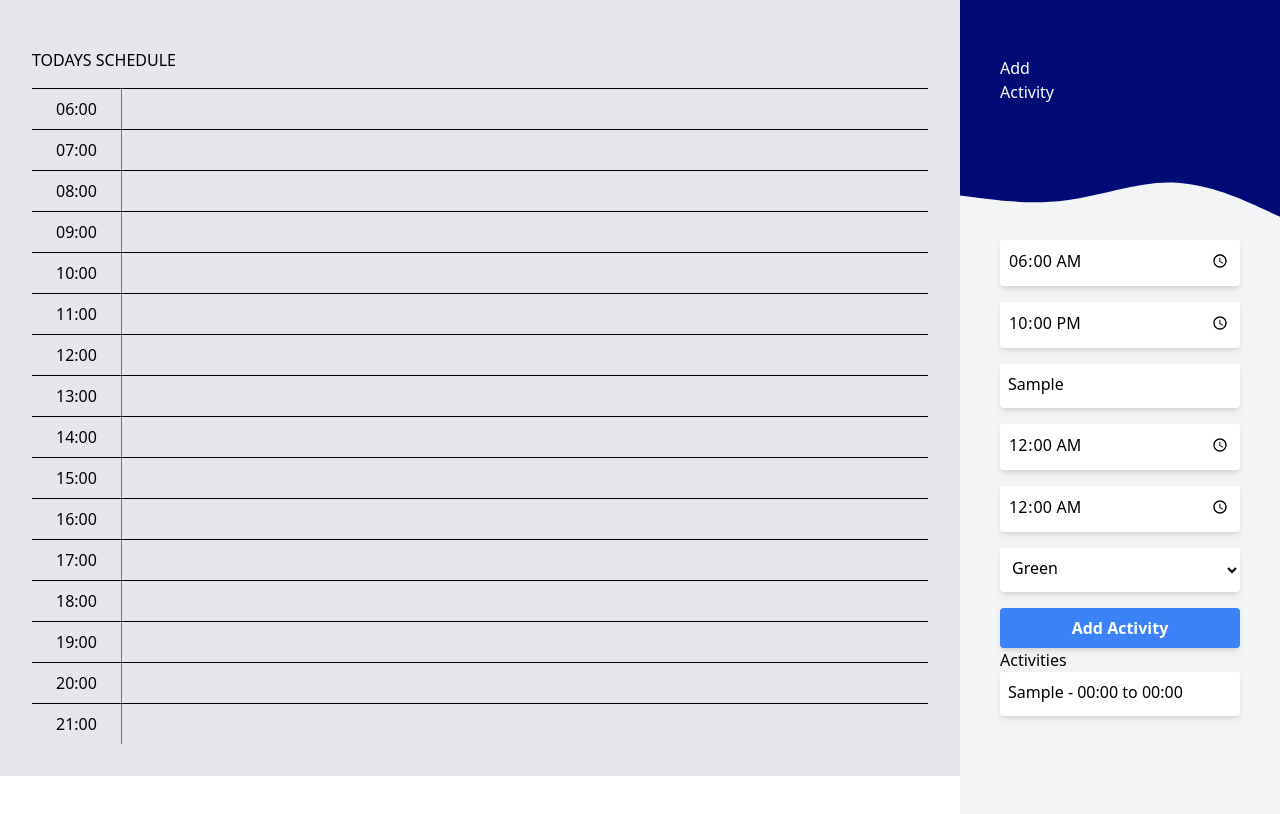
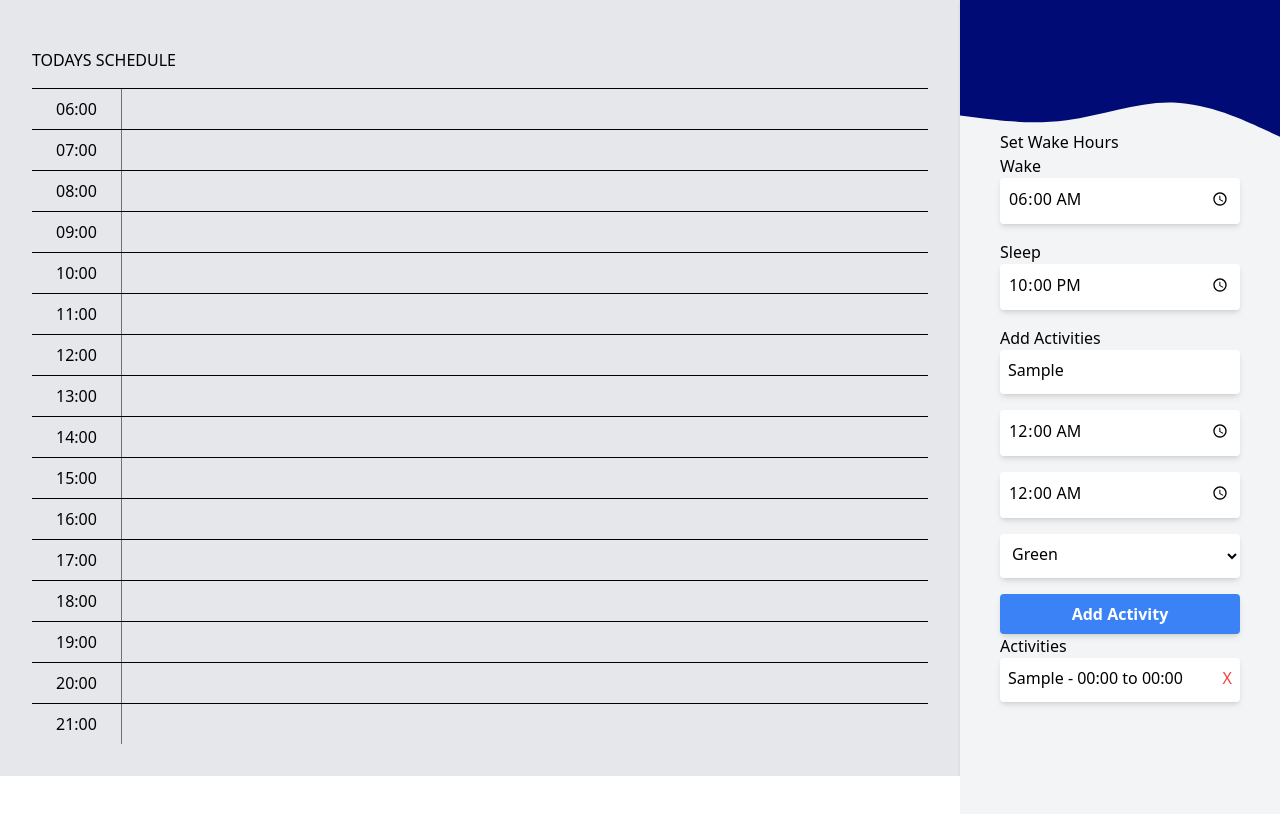
Before and after one commit to JasonBrunch/dayplanner, a Next.js app: page / in a window 1280 px wide. Both pictures are taken after typing "Sample" into the empty fields and a click on the button "Add Activity". Shown: the top 814 px of the page. Built offline with nearby package versions, Linux system fonts and the light colour scheme.

Commit message:
save point for adding the text to the activities

```diff
--- a/managers/planManager.js
+++ b/managers/planManager.js
@@ -53,3 +53,27 @@ export function updateActivity(schedule, activity) {
       color: color
     };
   }
+
+  // Function to remove an activity
+export function removeActivity(schedule, activities, activityToRemove) {
+  // Remove the activity from the activities array
+  const updatedActivities = activities.filter(activity => activity !== activityToRemove);
+
+  // Convert activity start and end times to indexes
+  const [startHour, startMinute] = activityToRemove.startTime.split(':').map(Number);
+  const [endHour, endMinute] = activityToRemove.endTime.split(':').map(Number);
+  let startIndex = startHour * 60 + startMinute;
+  let endIndex = endHour * 60 + endMinute;
+
+  // Update the schedule to set the activity to null for the timeslots of the removed activity
+  let updatedSchedule = schedule.map(slot => {
+    let slotIndex = slot.hour * 60 + slot.minute;
+    if (slotIndex >= startIndex && slotIndex < endIndex && slot.activity === activityToRemove) {
+      return createTimeSlot(slot.hour, slot.minute); // Resets to a timeslot with no activity
+    } else {
+      return slot;
+    }
+  });
+
+  return { updatedSchedule, updatedActivities };
+}
--- a/pages/index.js
+++ b/pages/index.js
@@ -1,5 +1,5 @@
 import React, { useState } from "react";
-import { initializeSchedule, updateActivity, createActivity } from "@/managers/planManager";
+import { initializeSchedule, updateActivity, createActivity, removeActivity } from "@/managers/planManager";
 
 function Home() {
   const [daySchedule, setDaySchedule] = useState(initializeSchedule());
@@ -31,6 +31,7 @@ function Home() {
       return (newStartIndex < activityEndIndex && newEndIndex > activityStartIndex);
     });
 
+
     if (overlap) {
       console.log("Cannot add activity. There is an overlap with an existing activity.");
       return; // Prevent adding the overlapping activity
@@ -41,6 +42,13 @@ function Home() {
     const updatedSchedule = updateActivity(daySchedule, newActivity);
     setDaySchedule(updatedSchedule);
   };
+
+  const handleRemoveActivity = (activityToRemove) => {
+    const { updatedSchedule, updatedActivities } = removeActivity(daySchedule, activities, activityToRemove);
+    setDaySchedule(updatedSchedule);
+    setActivities(updatedActivities);
+  };
+
   const colorMapping = {
     green: "bg-green-500",
     red: "bg-red-500",
@@ -93,16 +101,13 @@ return (
     </div>
 
     {/* Inputs and Button Container */}
-      <div className="w-1/4">
-        <div className="w-full h-40 bg-customBlue flex items-center px-10 ">
-          <h2 className="text-white">
-            Add <br />
-            Activity
-          </h2>
+      <div className="w-1/4 shadow">
+        <div className="w-full h-20 bg-customBlue flex items-center px-10 ">
+
         </div>
 
         <div className="bg-gray-100 relative overflow-hidden h-full">
-          <div style={{ height: "80px", width: "100%" }}>
+          <div style={{ height: "50px", width: "100%" }}>
             <img
               src="/wave.svg"
               alt="Wave"
@@ -111,6 +116,8 @@ return (
           </div>
           <div className=" px-2 lg:px-10 flex flex-col">
           {/* Wake Time Input */}
+          <h2>Set Wake Hours</h2>
+          <h3>Wake</h3>
           <input
             type="time"
             value={wakeTime}
@@ -118,12 +125,14 @@ return (
             className="bg-white shadow-md rounded px-2 pt-2 pb-3 mb-4"
           />
           {/* Sleep Time Input */}
+          <h3>Sleep</h3>
           <input
             type="time"
             value={sleepTime}
             onChange={handleSleepTimeChange}
             className="bg-white shadow-md rounded px-2 pt-2 pb-3 mb-4"
           />
+          <h2>Add Activities</h2>
             <input
               type="text"
               value={activityTitle}
@@ -169,10 +178,16 @@ return (
 <h2>Activities</h2>
 <ul>
   {activities.map((activity, index) => (
-          <li
-          key={index}
-         className="bg-white shadow-md rounded px-2 pt-2 pb-3 mb-4">
+    <li key={index} className="bg-white shadow-md rounded px-2 pt-2 pb-3 mb-4 flex justify-between items-center">
+      <span>
         {activity.title} - {activity.startTime} to {activity.endTime}
+      </span>
+      <button
+        onClick={() => handleRemoveActivity(activity)}
+        className="text-red-500 hover:text-red-700"
+      >
+        X
+      </button>
     </li>
   ))}
 </ul>
```
Lines whose indentation alone changed are shown as unchanged.
